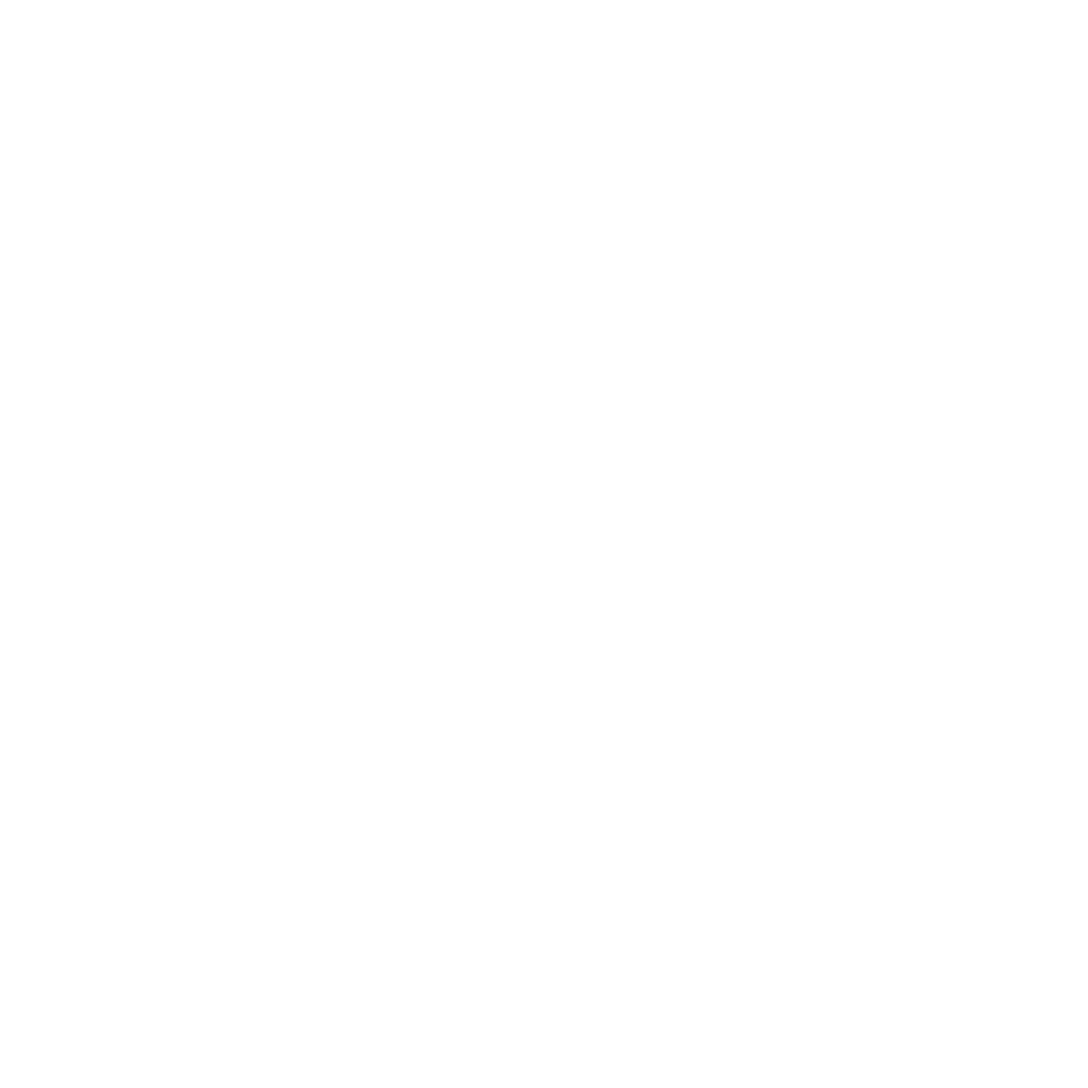
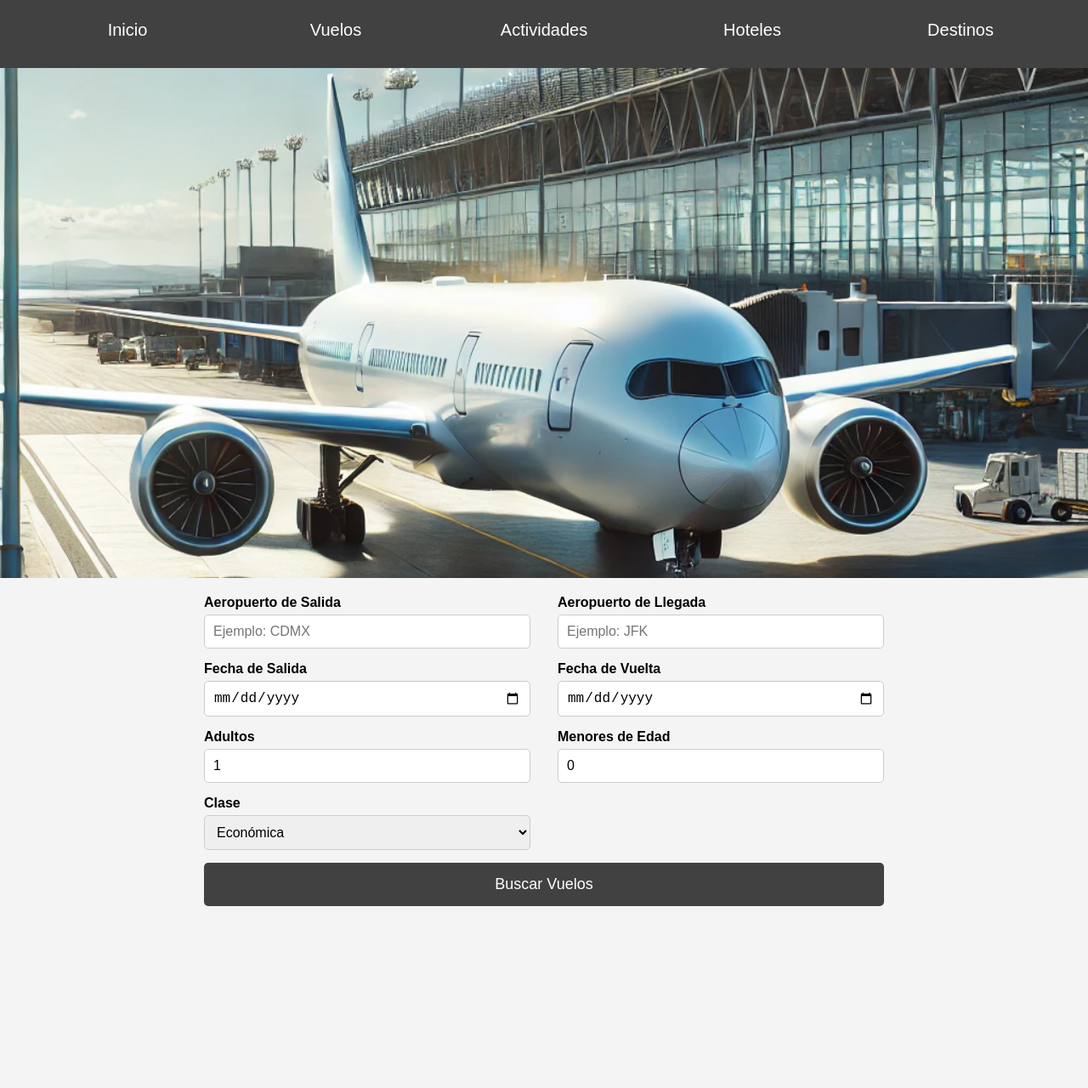
Before and after one commit to AlejandroArango4910/vagamundos_A_S, a plain HTML site: page index.html in a window 1280 px wide. Shown: the whole page at 85% size. Before the commit the page ends 800 px from the top, so only its background shows below. Drawn offline with Linux system fonts and the light colour scheme.

Commit message:
Estructura sencilla

```diff
--- a/index.html
+++ b/index.html
@@ -8,6 +8,55 @@
 </head>
 <body>
 
+    <nav id="vuelos-nav">
+        <li><a href="#">Inicio</a></li>
+        <li><a href="#">Vuelos</a></li>
+        <li><a href="#">Actividades</a></li>
+        <li><a href="#">Hoteles</a></li>
+        <li><a href="#">Destinos</a></li>
+    </nav>
+
+    <section>
+        <img src="/imagenes/DALL·E 2024-10-28 12.52.07 - A high-resolution image of a modern airplane parked at an airport, captured during daytime. The airplane is seen from the side with the airport termin.webp" alt="Avion estacionado" id="img-avion">
+    </section>
+
+    <section id="form-section">
+        <form id="search-form">
+            <div class="form-group">
+                <label for="from">Aeropuerto de Salida</label>
+                <input type="text" id="from" name="from" placeholder="Ejemplo: CDMX">
+            </div>
+            <div class="form-group">
+                <label for="to">Aeropuerto de Llegada</label>
+                <input type="text" id="to" name="to" placeholder="Ejemplo: JFK">
+            </div>
+            <div class="form-group">
+                <label for="departure-date">Fecha de Salida</label>
+                <input type="date" id="departure-date" name="departure-date">
+            </div>
+            <div class="form-group">
+                <label for="return-date">Fecha de Vuelta</label>
+                <input type="date" id="return-date" name="return-date">
+            </div>
+            <div class="form-group">
+                <label for="adults">Adultos</label>
+                <input type="number" id="adults" name="adults" min="1" value="1">
+            </div>
+            <div class="form-group">
+                <label for="children">Menores de Edad</label>
+                <input type="number" id="children" name="children" min="0" value="0">
+            </div>
+            <div class="form-group">
+                <label for="class">Clase</label>
+                <select id="class" name="class">
+                    <option value="economy">Económica</option>
+                    <option value="business">Ejecutivo</option>
+                    <option value="first">Primera Clase</option>
+                </select>
+            </div>
+            <button type="submit">Buscar Vuelos</button>
+        </form>
+    </section>
 
 
     <script src="script.js"></script>
--- a/styles.css
+++ b/styles.css
@@ -0,0 +1,105 @@
+*{
+    padding: 0;
+    margin: 0;
+    box-sizing: border-box;
+    text-decoration: none;
+    list-style: none;
+}
+
+body {
+    font-family: Arial, Helvetica, sans-serif;
+}
+
+/* NAVEGADOR */
+#vuelos-nav {
+    background-color: rgb(66, 65, 65);
+    height: 80px;
+    width: 100%;
+    display: flex;
+    gap: 0 20px;
+    justify-content: space-evenly;
+    align-items: center;
+}
+
+#vuelos-nav li{
+    width: 150px;
+    height: 90%;
+    padding: 20px;
+    text-align: center;
+    font-size: 20px;
+    transition: all .4s;
+    cursor: pointer;
+}
+
+#vuelos-nav li:hover{
+    background-color: rgb(46, 46, 46);
+    color: rgb(66, 65, 65);
+}
+
+
+#vuelos-nav a{
+    color: white;
+}
+
+/* IMAGEN AVIÓN */
+section {
+    width: 100%;
+    height: 600px;
+    overflow: hidden;
+}
+
+
+#img-avion {
+    width: 100%;
+    height: 100%;
+    object-fit: cover;
+}
+
+/* FORMULARIO PARA VIAJAR */
+#form-section {
+    padding: 20px;
+    background-color: #f4f4f4;
+}
+
+#search-form {
+    display: flex;
+    flex-wrap: wrap;
+    gap: 15px;
+    justify-content: space-between;
+    max-width: 800px;
+    margin: auto;
+}
+
+.form-group {
+    display: flex;
+    flex-direction: column;
+    width: 48%;
+}
+
+.form-group label {
+    margin-bottom: 5px;
+    font-weight: bold;
+}
+
+.form-group input, .form-group select {
+    padding: 10px;
+    font-size: 16px;
+    border: 1px solid #ccc;
+    border-radius: 5px;
+}
+
+button {
+    width: 100%;
+    padding: 15px;
+    background-color: rgb(66, 65, 65);
+    color: white;
+    border: none;
+    border-radius: 5px;
+    font-size: 18px;
+    cursor: pointer;
+    transition: background-color 0.3s;
+}
+
+button:hover {
+    background-color: rgb(46, 46, 46);
+}
```
Also changed, not shown: imagenes/DALL·E 2024-10-28 12.52.07 - A high-resolution image of a modern airplane parked at an airport, captured during daytime. The airplane is seen from the side with the airport termin.webp (added).
